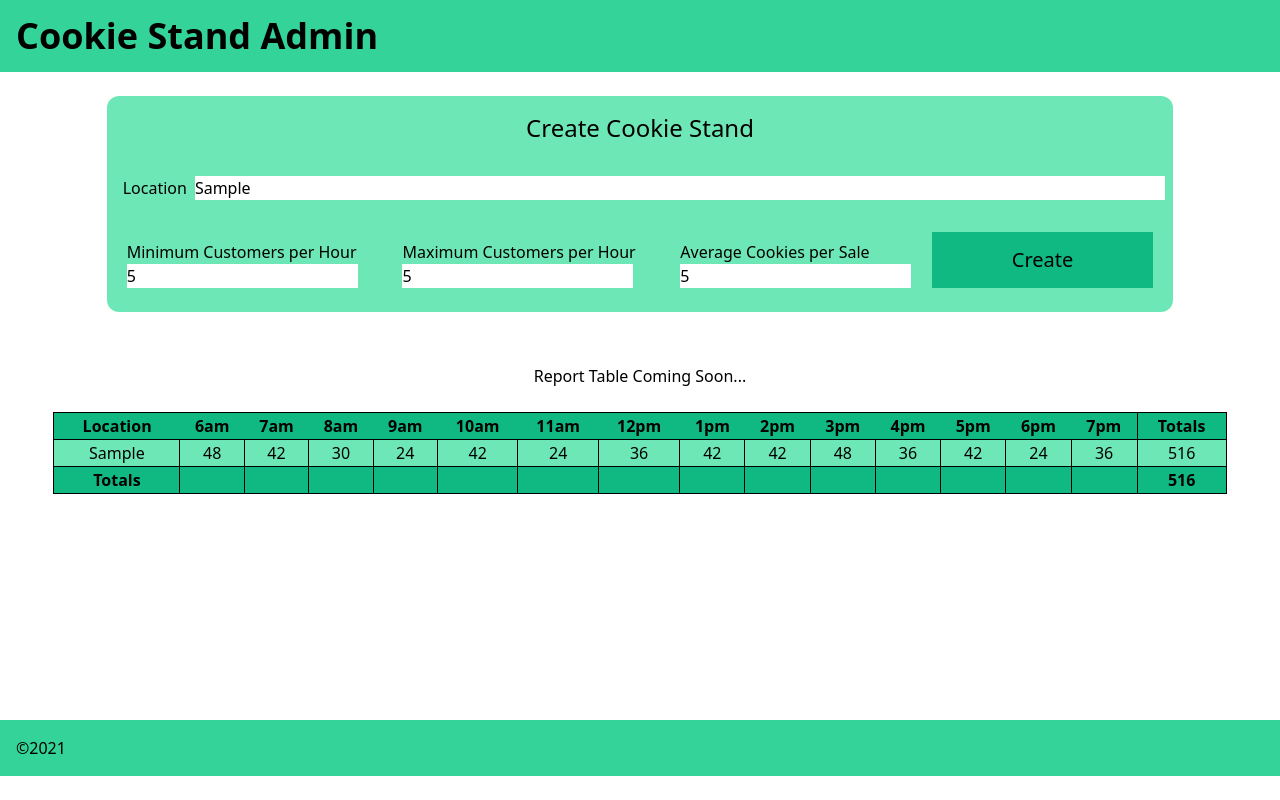
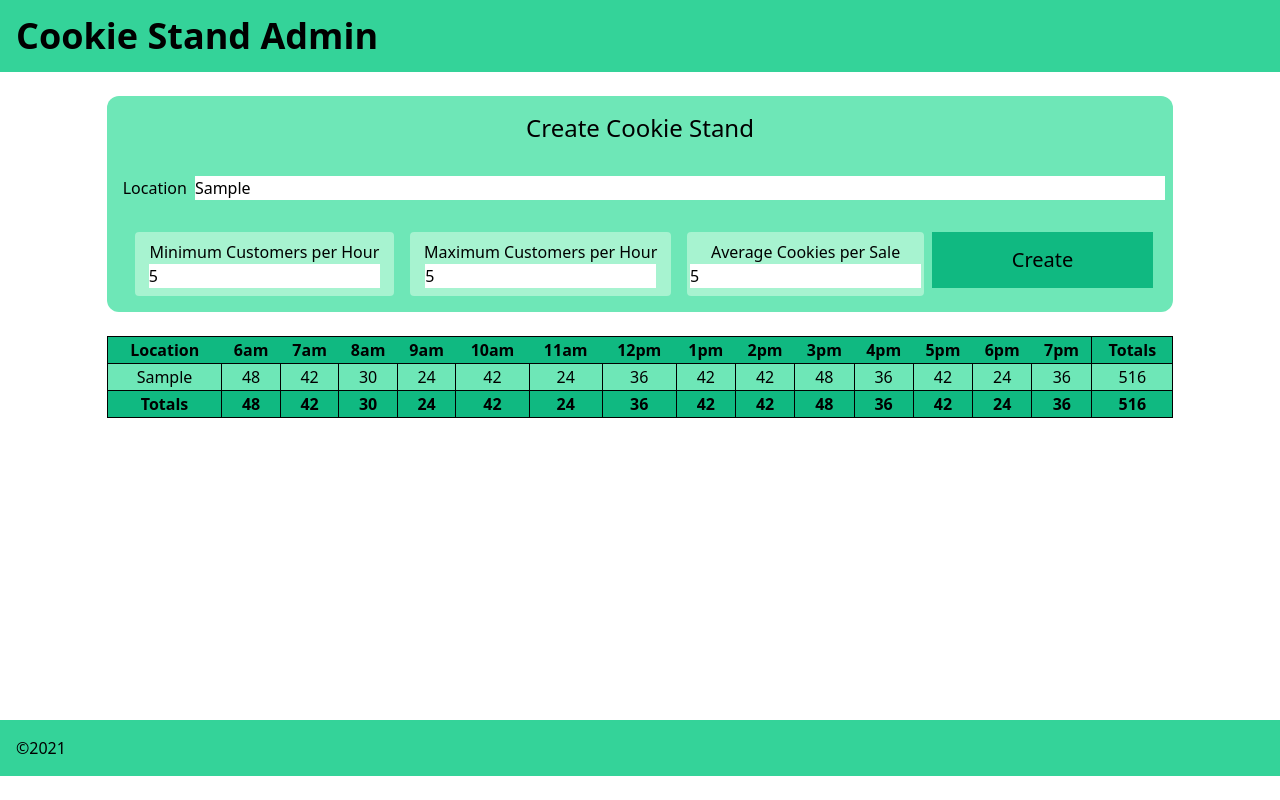
Before and after one commit to Tasneemalabsi/cookie-stand-admin, a Next.js app: page / in a window 1280 px wide. Both pictures are taken after typing "Sample", "5", "5", "5" into the empty fields and a click on the input "Create". Built offline with nearby package versions, Linux system fonts and the light colour scheme.

Commit message:
edit components

```diff
--- /dev/null
+++ b/components/CookieStandAdmin.js
@@ -0,0 +1,18 @@
+import Header from './Header'
+import Main from './Main'
+import Footer from './Footer'
+import Head from './Head'
+
+export default function CookieStandAdmin() {
+
+
+    return (
+      <div>
+        <Head/>
+        <Header/>
+        <Main/>
+        <Footer/>
+
+      </div>
+    )
+  }
--- a/components/CreateForm.js
+++ b/components/CreateForm.js
@@ -6,16 +6,16 @@ export default function CreateForm(props){
         <label className='px-2'>Location</label>
           <input type="text" name='location' className='w-full'/>
           </div>
-          <div className='flex py-2 px-3'>
-          <div className='py-2'>
+          <div className='flex py-2 px-3 '>
+          <div className='py-2 bg-green-200 mx-2 rounded text-center'>
           <label>Minimum Customers per Hour</label>
           <input type="number" name='minCustomers' />
           </div>
-          <div className='py-2'>
+          <div className='py-2 bg-green-200 mx-2 rounded text-center'>
           <label>Maximum Customers per Hour</label>
           <input type="number" name='maxCustomers' />
           </div>
-          <div className='py-2'>
+          <div className='py-2 bg-green-200 mx-2 rounded text-center'>
           <label>Average Cookies per Sale</label>
           <input type="number" name='avgCookies' />
           </div>
--- a/components/Main.js
+++ b/components/Main.js
@@ -28,12 +28,9 @@ export default function Main(event) {
 <main>
         <CreateForm formHandler={formHandler}/>
 
-        <div className='py-1'>
-        {stand.length?<p className='flex justify-center my-6'>Report Table Coming Soon...</p>:console.log('hello')}
         <div className='flex justify-center'>
-        {stand.length? <ReportTable stands = {store}/>: <h2>No Cookie Stands Available</h2>
+        {stand.length? <ReportTable stands = {store} />: <h2>No Cookie Stands Available</h2>
                 }
-        </div>
         </div>
       </main>
     )
--- a/components/ReportTable.js
+++ b/components/ReportTable.js
@@ -1,11 +1,11 @@
 import { hours } from './assets/data'
 export default function ReportTable(props){
 let sum = 0;
-let total = 0
 let lastTotal = 0
+let hourly_sales = [48, 42, 30, 24, 42, 24, 36, 42, 42, 48, 36, 42, 24, 36]
 
     return(
-        <table className='border border-style: solid border-black text-center border-collapse w-11/12'>
+        <table className='border border-style: solid border-black text-center border-collapse w-10/12'>
             <thead className='bg-green-500'>
                 <th>Location</th>
             {hours.map(hour => {
@@ -42,24 +42,12 @@ let lastTotal = 0
             </tbody>
             <tfoot className='bg-green-500 font-bold'>
                 <td className='border border-style: solid border-black'>Totals</td>
-                {/* {hours.map((hour,key)=>{
-                    total = 0
-                 return(
-                props.stands.map((stand)=>{
-                        console.log(key);
-                    total = total+stand.hourly_sales[key]
-                    return (
-                        <>
-                        <td>{total}</td>
-                        </>
-                    )
-                    })
-
-                )})} */}
-                {hours.map((sale,key)=>{
+                {hourly_sales.map((sale,key)=>{
+                    console.log(sale);
                         return(
 
-                        <td className='border border-style: solid border-black' key={`${key}`}>{props.stands.hourly_sales}</td>
+                        <td className='border border-style: solid border-black' key={`${key}`}>
+                        {sale}</td>
                         )
                     })}
                 {props.stands.map(item=>{
--- a/pages/index.js
+++ b/pages/index.js
@@ -1,18 +1,9 @@
-import Header from '../components/Header'
-import Main from '../components/Main'
-import Footer from '../components/Footer'
-import Head from '../components/Head'
+import CookieStandAdmin from '../components/CookieStandAdmin'
 
 export default function Home() {
 
 
   return (
-    <div>
-      <Head/>
-      <Header/>
-      <Main/>
-      <Footer/>
-
-    </div>
+    <CookieStandAdmin/>
   )
 }
```
